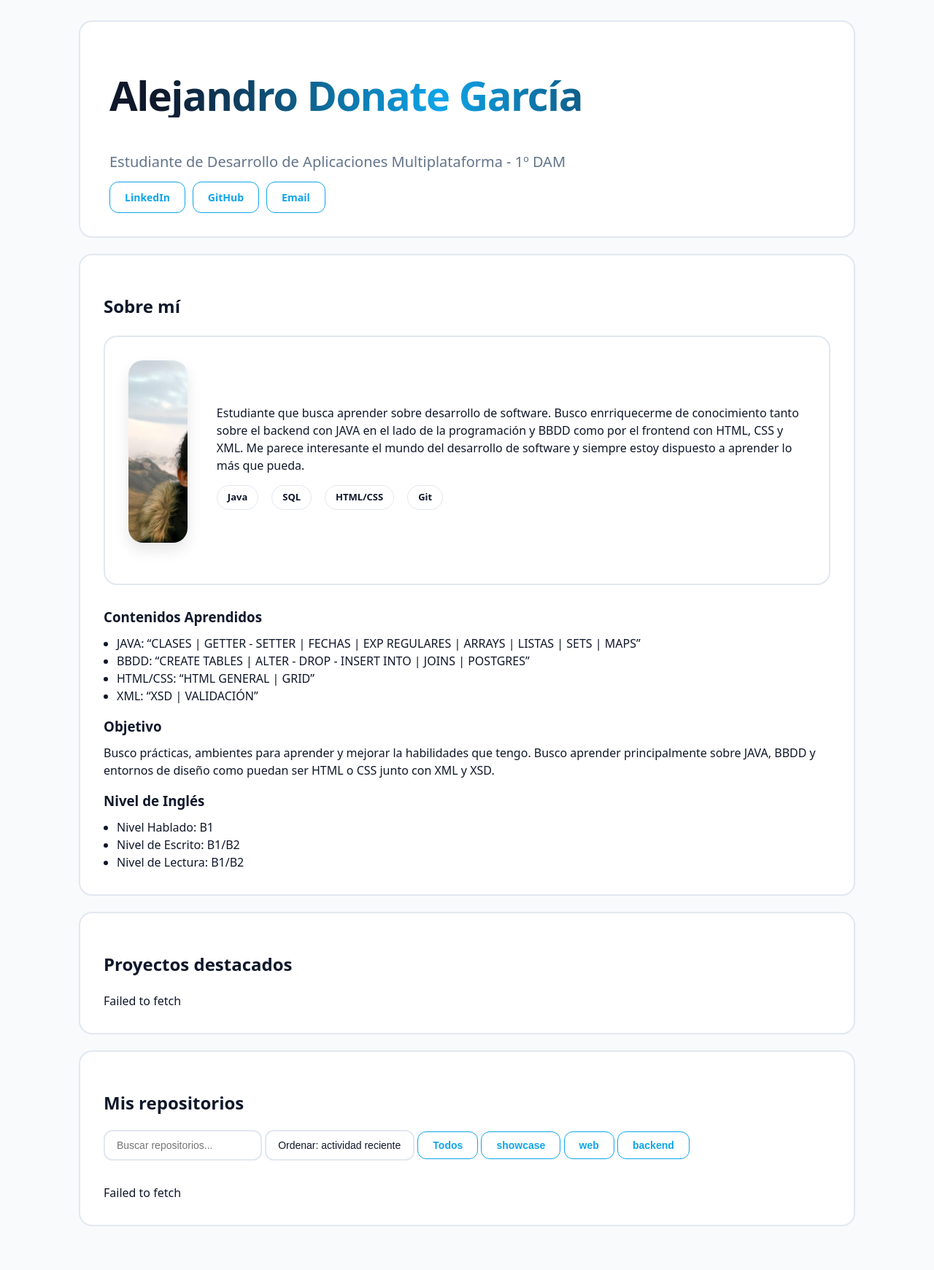
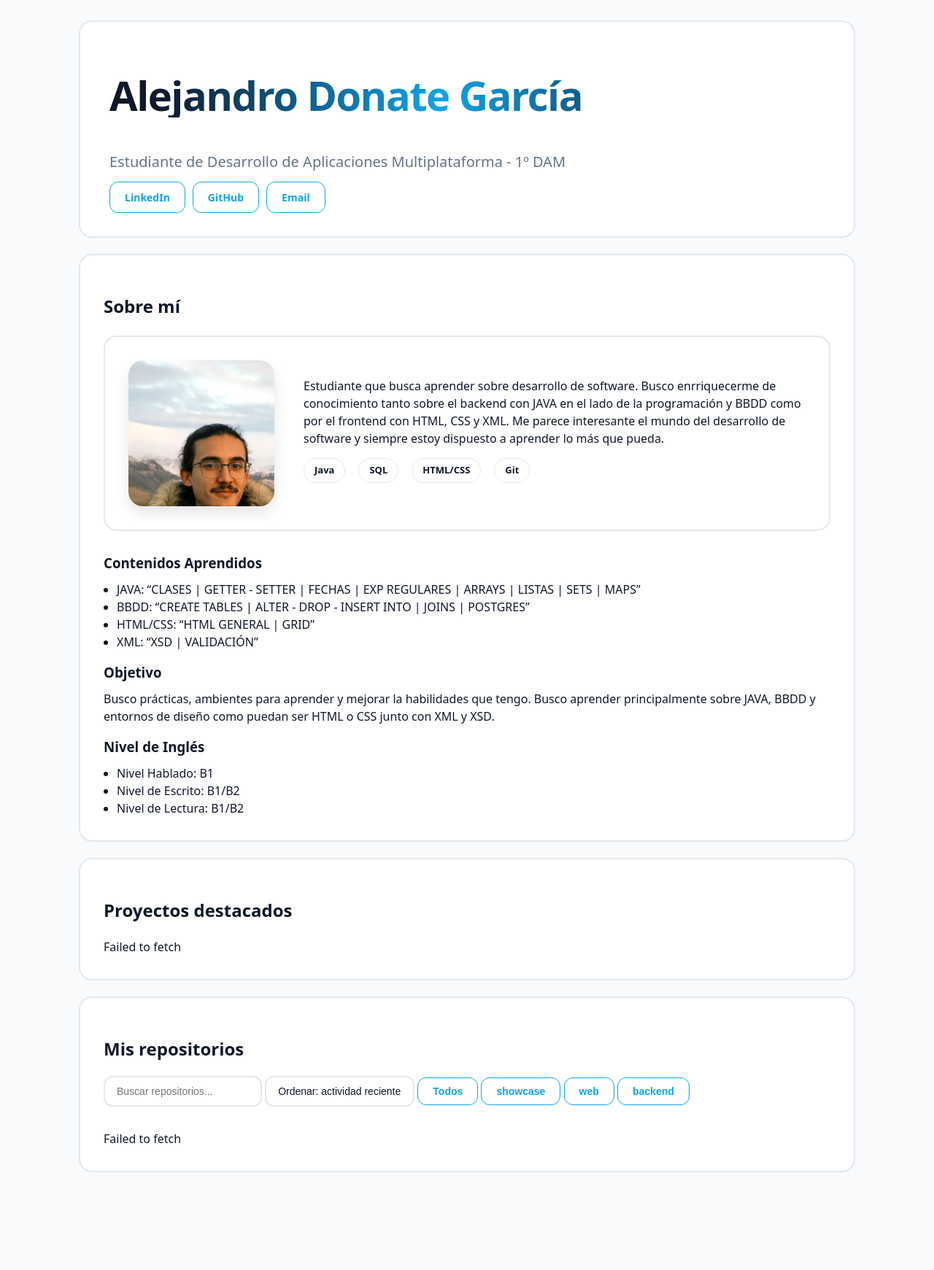
Before and after one commit to alejandroDonGar/alejandroDonGar.github.io, a Jekyll site: the page index.html, which Jekyll copies as it is, in a window 1280 px wide. Shown: the whole page at 73% size. Built offline with Jekyll 4.4.1, drawn with Linux system fonts in a browser that asks for light colours; after the commit the page ends 1667 px from its top, so only the background shows below that.

Commit message:
Cambios en las dimensiones de la foto de perfil

```diff
--- a/assets/css/styles.css
+++ b/assets/css/styles.css
@@ -49,35 +49,26 @@ body {
   box-shadow: 0 15px 30px -10px rgba(37, 99, 235, 0.2);
 }
 .profile-image-container {
-    position: relative; /* Importante para que las fotos se encimen */
-    width: 250px;       /* Ajusta al ancho de tu diseño */
-    height: 250px;      /* Ajusta al alto de tu diseño */
+    position: relative;
+    width: 200px;
+    height: 200px;
+    flex-shrink: 0;
     border-radius: 20px;
-    overflow: hidden;   /* Corta lo que sobresalga (como el zoom) */
-    margin-bottom: 1.5rem;
-    box-shadow: 0 10px 20px rgba(0,0,0,0.1); /* Sombra suave para que resalte */
+    overflow: hidden;
+    box-shadow: 0 10px 20px rgba(0,0,0,0.1);
 }
-
-/* 2. Estilo base de todas las imágenes */
 .slide {
-    position: absolute; /* Las apila una encima de otra */
+    position: absolute;
     top: 0;
     left: 0;
     width: 100%;
     height: 100%;
-    object-fit: cover;  /* Hace que la foto rellene el espacio sin deformarse */
-    opacity: 0;         /* Ocultas por defecto */
-    transform: scale(1); /* Tamaño normal */
-    transition:
-        opacity 1s ease-in-out,
-        transform 3s ease-in-out; /* Transición suave de 1s para el fade y 3s para el zoom */
+    object-fit: cover;
+    opacity: 0;
+    transition: opacity 1s ease-in-out;
 }
-
-/* 3. Clase que activa el JavaScript */
 .slide.active {
-    opacity: 1;         /* Se vuelve visible */
-    transform: scale(1.08); /* Pequeño efecto de zoom mientras está activa */
-    z-index: 1;         /* Se coloca al frente */
+    opacity: 1;
 }
 .title {
   font-size: 56px;
```
Also changed, not shown: 1 other file.
